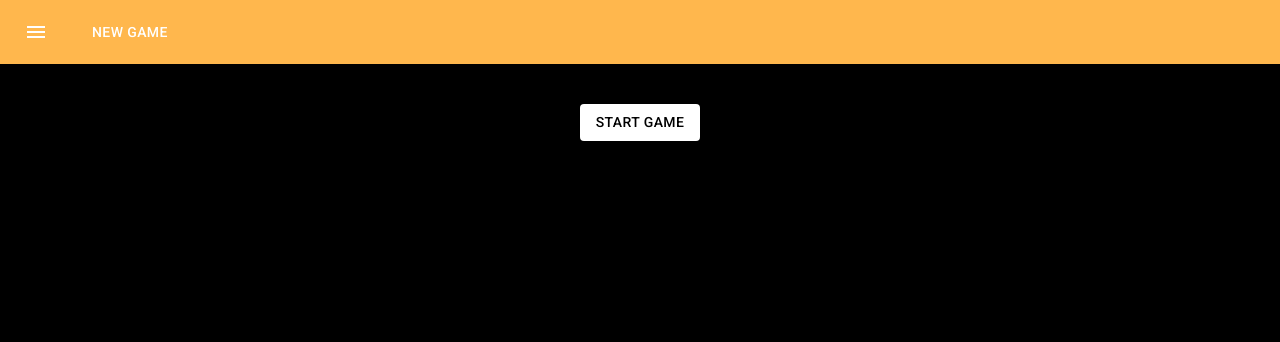
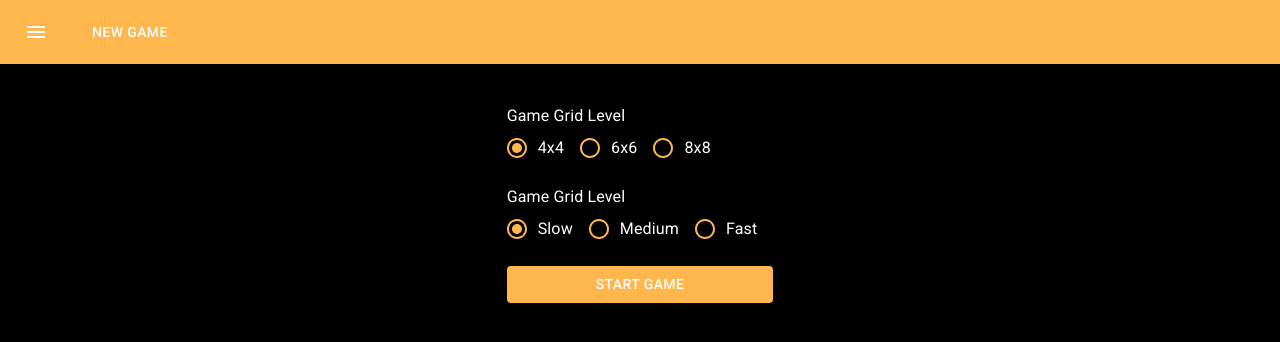
Before and after one commit to Jack-Vu/card-flip-practice, a React (Create React App) app: page / in a window 1280 px wide. Shown: the top 342 px of the page. Built offline with nearby package versions, Linux system fonts and the light colour scheme.

Commit message:
caught up to class 02/13

```diff
--- a/src/components/StartGame.jsx
+++ b/src/components/StartGame.jsx
@@ -1,18 +1,115 @@
-import { Box, Button } from "@mui/material";
+import {
+  Box,
+  Button,
+  FormControlLabel,
+  FormLabel,
+  Radio,
+  RadioGroup,
+} from "@mui/material";
 import React, { useContext } from "react";
 import { CardDataContext } from "../context/CardDataContext";
+import { orange } from "@mui/material/colors";
+import { Levels, Speeds } from "../constants";
 
 const StartGame = () => {
-  const { handleStartGame } = useContext(CardDataContext);
+  const { level, speed, handleLevelChange, setSpeed, handleStartGame } =
+    useContext(CardDataContext);
+
   return (
-    <Box id="start-game-container">
+    <Box
+      id="start-game-container"
+      sx={{ display: "flex", flexDirection: "column", gap: 2 }}
+    >
+      <Box id="level-container">
+        <FormLabel
+          id="levels-row-radio-buttons-group-label"
+          sx={{ color: "white" }}
+        >
+          Game Grid Level
+        </FormLabel>
+        <RadioGroup
+          row
+          aria-labelledby="levels-row-radio-buttons-group-label"
+          name="levels-buttons-group"
+          sx={{ color: "white" }}
+          value={level}
+        >
+          <FormControlLabel
+            value={Levels["4x4"]}
+            control={
+              <Radio
+                sx={radioStyle}
+                onClick={() => handleLevelChange(Levels["4x4"])}
+              />
+            }
+            label="4x4"
+          />
+          <FormControlLabel
+            value={Levels["6x6"]}
+            control={
+              <Radio
+                sx={radioStyle}
+                onClick={() => handleLevelChange(Levels["6x6"])}
+              />
+            }
+            label="6x6"
+          />
+          <FormControlLabel
+            value={Levels["8x8"]}
+            control={
+              <Radio
+                sx={radioStyle}
+                onClick={() => handleLevelChange(Levels["8x8"])}
+              />
+            }
+            label="8x8"
+          />
+        </RadioGroup>
+      </Box>
+      <Box id="speed-container">
+        <FormLabel
+          id="speed-row-radio-buttons-group-label"
+          sx={{ color: "white" }}
+        >
+          Game Grid Level
+        </FormLabel>
+        <RadioGroup
+          row
+          aria-labelledby="speed-row-radio-buttons-group-label"
+          name="speed-buttons-group"
+          sx={{ color: "white" }}
+          value={speed}
+        >
+          <FormControlLabel
+            value={Speeds.slow}
+            control={
+              <Radio sx={radioStyle} onClick={() => setSpeed(Speeds.slow)} />
+            }
+            label="Slow"
+          />
+          <FormControlLabel
+            value={Speeds.medium}
+            control={
+              <Radio sx={radioStyle} onClick={() => setSpeed(Speeds.medium)} />
+            }
+            label="Medium"
+          />
+          <FormControlLabel
+            value={Speeds.fast}
+            control={
+              <Radio sx={radioStyle} onClick={() => setSpeed(Speeds.fast)} />
+            }
+            label="Fast"
+          />
+        </RadioGroup>
+      </Box>
       <Button
         variant="contained"
         sx={{
-          bgcolor: "white",
-          color: "black",
+          bgcolor: orange[300],
+          color: "white",
           "&:hover": {
-            bgcolor: "lightgrey",
+            bgcolor: orange[200],
           },
         }}
         onClick={handleStartGame}
@@ -24,3 +121,10 @@ const StartGame = () => {
 };
 
 export { StartGame };
+
+const radioStyle = {
+  color: orange[300],
+  "&.Mui-checked": {
+    color: orange[300],
+  },
+};
--- /dev/null
+++ b/src/constants/index.js
@@ -0,0 +1,13 @@
+const Levels = {
+  "4x4": 16,
+  "6x6": 36,
+  "8x8": 64,
+};
+
+const Speeds = {
+  fast: 250,
+  medium: 500,
+  slow: 1000,
+};
+
+export { Levels, Speeds };
--- a/src/context/CardDataContext.jsx
+++ b/src/context/CardDataContext.jsx
@@ -1,22 +1,26 @@
 import { createContext, useState } from "react";
 import { generateCardData } from "../utils";
+import { Levels, Speeds } from "../constants";
 
 const CardDataContext = createContext();
 
 const CardDataContextProvider = ({ children }) => {
   const [gameStarted, setGameStarted] = useState(false);
-  const numberOfCards = 36;
-  const [cardData, setCardData] = useState(null);
+  const [level, setLevel] = useState(Levels["4x4"]);
+  const [speed, setSpeed] = useState(Speeds.slow);
+
+  const [cardData, setCardData] = useState(generateCardData(Levels["4x4"]));
   const [flippedCard, setFlippedCard] = useState(null);
 
   const handleStartGame = () => {
     setGameStarted(true);
-    setCardData(generateCardData(numberOfCards));
-    setFlippedCard(null);
   };
 
   const handleNewGame = () => {
     setGameStarted(false);
+    const newCards = generateCardData(level);
+    setCardData(newCards);
+    setFlippedCard(null);
   };
 
   const handleCardClick = (card) => {
@@ -62,7 +66,7 @@ const CardDataContextProvider = ({ children }) => {
 
       setTimeout(() => {
         setCardData(updatedCardData);
-      }, 1000);
+      }, speed);
     } else {
       const updatedCardData = cardData.map((cardItem) => {
         return {
@@ -73,9 +77,15 @@ const CardDataContextProvider = ({ children }) => {
 
       setTimeout(() => {
         setCardData(updatedCardData);
-      }, 1000);
+      }, speed);
     }
     setFlippedCard(null);
+  };
+
+  const handleLevelChange = (newLevel) => {
+    setLevel(newLevel);
+    const newCards = generateCardData(newLevel);
+    setCardData(newCards);
   };
 
   console.log(cardData);
@@ -84,8 +94,12 @@ const CardDataContextProvider = ({ children }) => {
     <CardDataContext.Provider
       value={{
         gameStarted,
-        numberOfCards,
+        numberOfCards: level,
         cardData,
+        level,
+        speed,
+        handleLevelChange,
+        setSpeed,
         handleStartGame,
         handleNewGame,
         handleCardClick,
```
